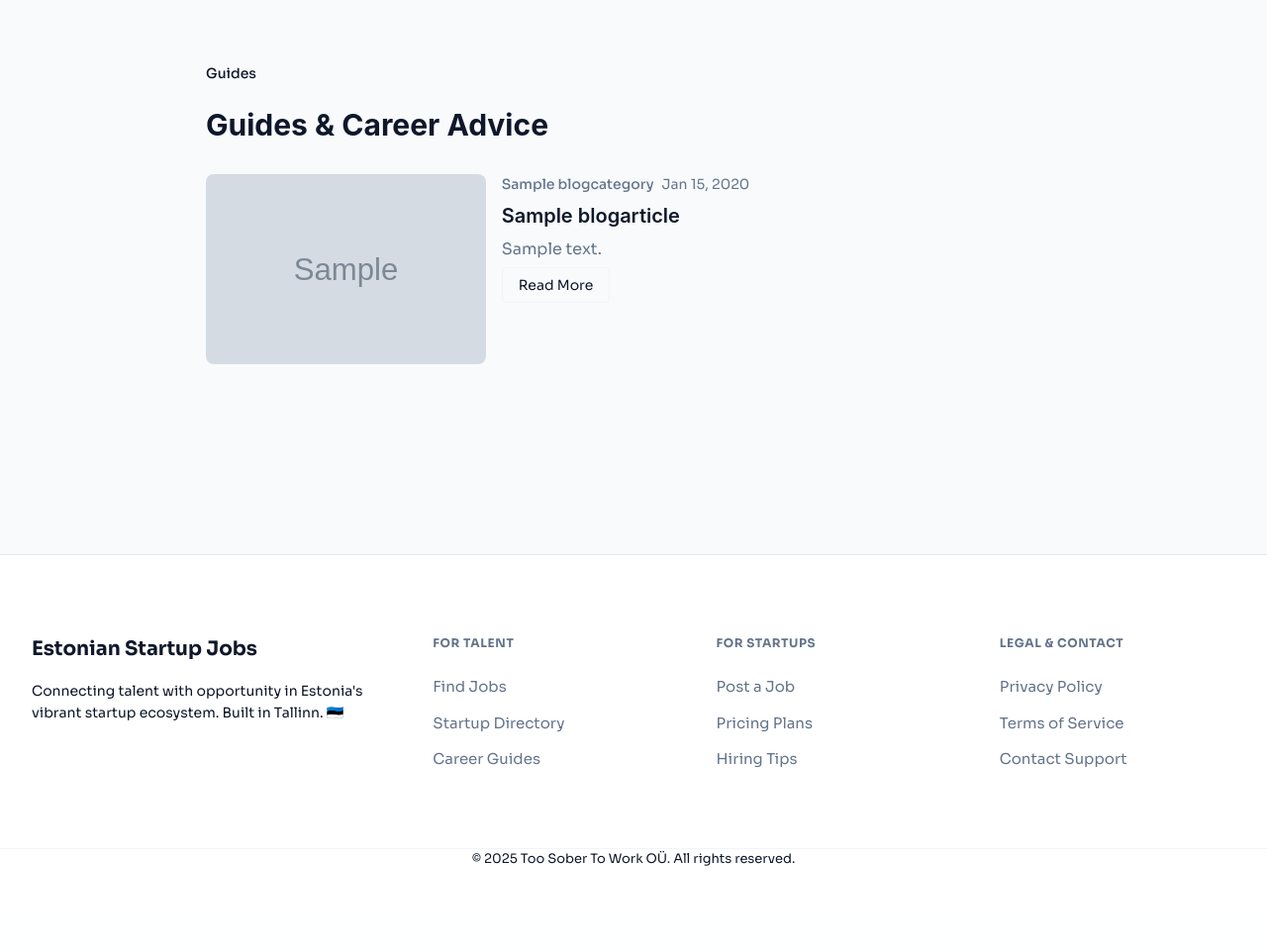
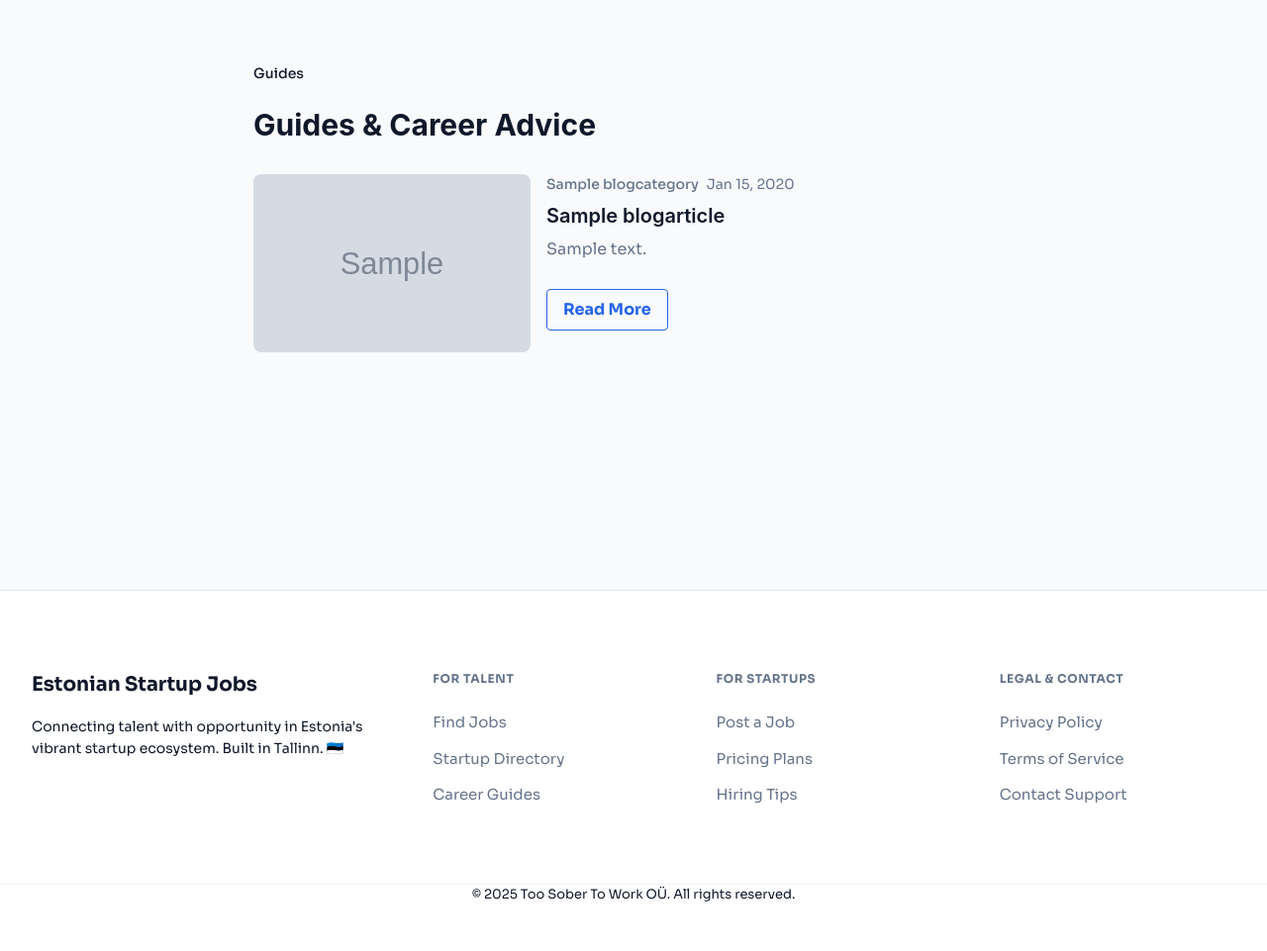
Before and after one commit to tjomk/tallinnstartups, a Django app: page /guides/ in a window 1280 px wide. Shown: the part 72-1033 px from the top of the page at 99% size. Before the commit the page ends 947 px from the top, so only its background shows below. Run offline with Django 5.2, Linux system fonts and the light colour scheme; tables that the repository leaves empty hold one stand-in row (values such as "Sample post"); grey boxes marked "Sample" are stand-in pictures; some libraries are stand-ins or nearby versions.

Commit message:
Blog updates

```diff
--- a/blog/templates/blog/article_list.html
+++ b/blog/templates/blog/article_list.html
@@ -17,7 +17,7 @@
 {% block og_description %}{{ meta_description }}{% endblock %}
 
 {% block content %}
-<div class="container mx-auto px-4 py-8 max-w-4xl">
+<div class="article-container py-8">
     <link rel="stylesheet" href="{% static 'blog/css/blog.css' %}">
     <!-- Breadcrumbs -->
     <nav class="mb-6">
@@ -31,11 +31,11 @@
     {% if articles %}
         <div class="space-y-8">
             {% for article in articles %}
-                <article class="article-card border-b pb-6 last:border-b-0 last:pb-0">
+                <article class="article-preview">
                     <div class="flex flex-col md:flex-row gap-4">
                         {% if article.featured_image %}
-                            <div class="w-full md:w-1/3">
-                                <img src="{{ article.featured_image }}" alt="{{ article.featured_image_alt|default:'Article image' }}" class="w-full h-48 object-cover rounded-lg">
+                            <div class="article-image-wrapper">
+                                <img src="{{ article.featured_image }}" alt="{{ article.featured_image_alt|default:'Article image' }}">
                             </div>
                         {% endif %}
                         <div class="w-full md:w-2/3">
@@ -51,7 +51,7 @@
                                 <a href="{% url 'blog:article_detail' article.slug %}" class="hover:underline">{{ article.title }}</a>
                             </h2>
                             <p class="theme-secondary-text text-base mb-3">{{ article.excerpt }}</p>
-                            <a href="{% url 'blog:article_detail' article.slug %}" class="read-more-button text-sm px-4 py-2 rounded">
+                            <a href="{% url 'blog:article_detail' article.slug %}" class="btn-read-more">
                                 Read More
                             </a>
                         </div>
--- a/tallinnstartups/static/css/theme.css
+++ b/tallinnstartups/static/css/theme.css
@@ -360,15 +360,15 @@ body {
 }
 
 .theme-card {
-  background-color: var(--color-white);
-  border: 1px solid var(--color-slate-200);
-  border-radius: 0.5rem;
+  background-color: var(--bg-card);
+  border: 1px solid var(--border-color);
+  border-radius: var(--radius);
   padding: 1.5rem;
   transition: box-shadow 0.2s;
 }
 
 .theme-card:hover {
-  box-shadow: 0 4px 6px -1px rgba(0, 0, 0, 0.1);
+  box-shadow: 0 1px 3px 0 rgba(0, 0, 0, 0.1);
 }
 
 .theme-input {
@@ -1150,3 +1150,74 @@ main {
   font-size: 1.15rem;
   color: var(--text-primary);
 }
+/* Container specifically for article content */
+.article-container {
+  max-width: 800px; /* Limits width for optimal readability */
+  margin: 0 auto;
+  padding: 2rem 1rem;
+}
+
+/* Adjust the individual article preview card */
+.article-preview {
+  display: flex;
+  gap: 2rem;
+  margin-bottom: 3rem;
+  align-items: flex-start;
+}
+
+@media (max-width: 768px) {
+  .article-preview {
+    flex-direction: column; /* Stack image on top for mobile */
+    gap: 1rem;
+  }
+}
+
+/* Dark Theme readability for article previews */
+[data-theme="dark"] .article-preview p {
+  color: var(--text-secondary); /* Use the muted slate from your theme */
+  line-height: 1.6;
+}
+
+[data-theme="dark"] .article-preview h2 {
+  color: var(--text-primary); /* Ensure titles stay bright */
+}
+
+/* Responsive Image Handling */
+.article-image-wrapper {
+  flex-shrink: 0;
+  width: 280px; /* Fixed size on desktop */
+  height: 180px;
+  border-radius: 8px;
+  overflow: hidden;
+}
+
+.article-image-wrapper img {
+  width: 100%;
+  height: 100%;
+  object-fit: cover; /* Prevents stretching */
+}
+
+@media (max-width: 768px) {
+  .article-image-wrapper {
+    width: 100%; /* Full width on mobile */
+    height: 200px;
+  }
+}
+
+/* Improving the "Read More" Button */
+.btn-read-more {
+  display: inline-flex;
+  margin-top: 1rem;
+  padding: 0.5rem 1rem;
+  font-weight: 600;
+  color: var(--primary-blue);
+  border: 1px solid var(--primary-blue);
+  border-radius: 4px;
+  text-decoration: none;
+  transition: all 0.2s;
+}
+
+.btn-read-more:hover {
+  background-color: var(--primary-blue);
+  color: white;
+}
```
Also changed, not shown: blog/templates/blog/article_detail.html (+7 -7 lines).
